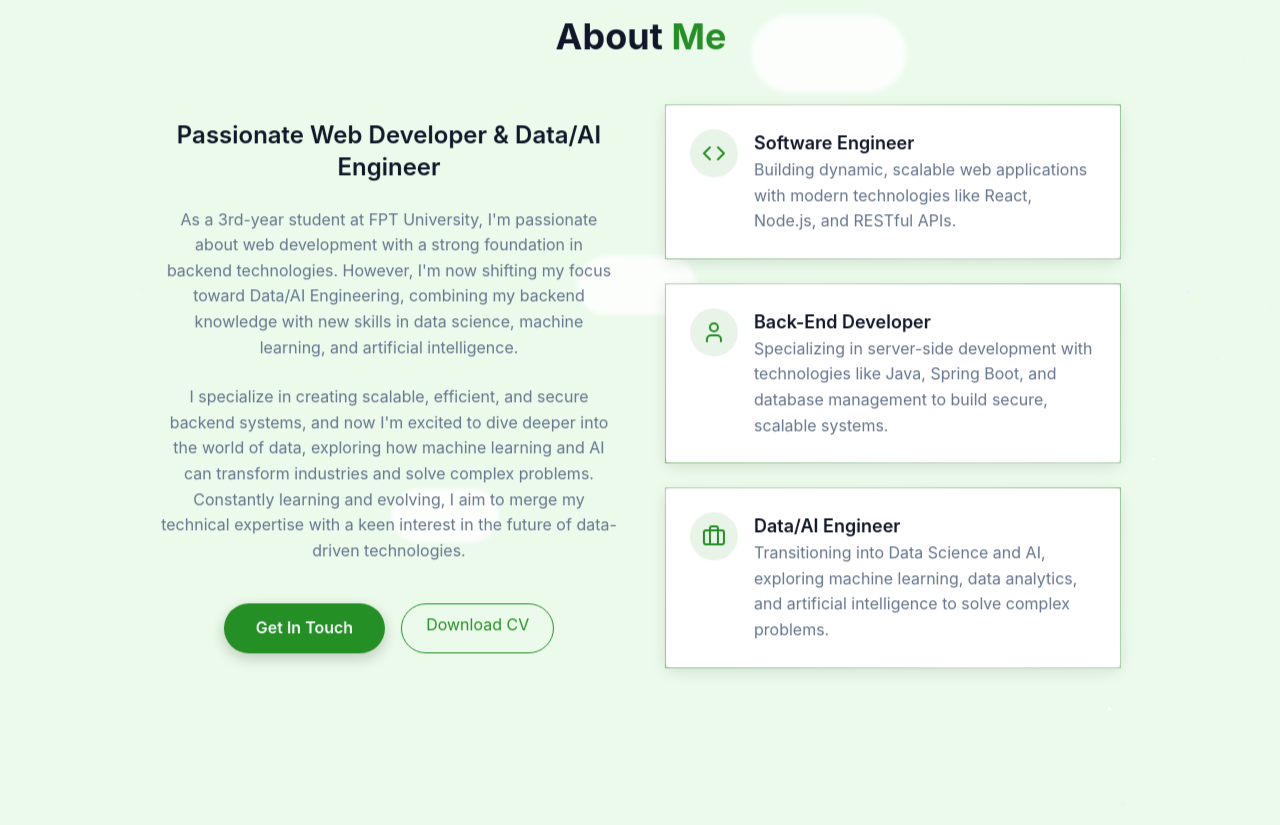
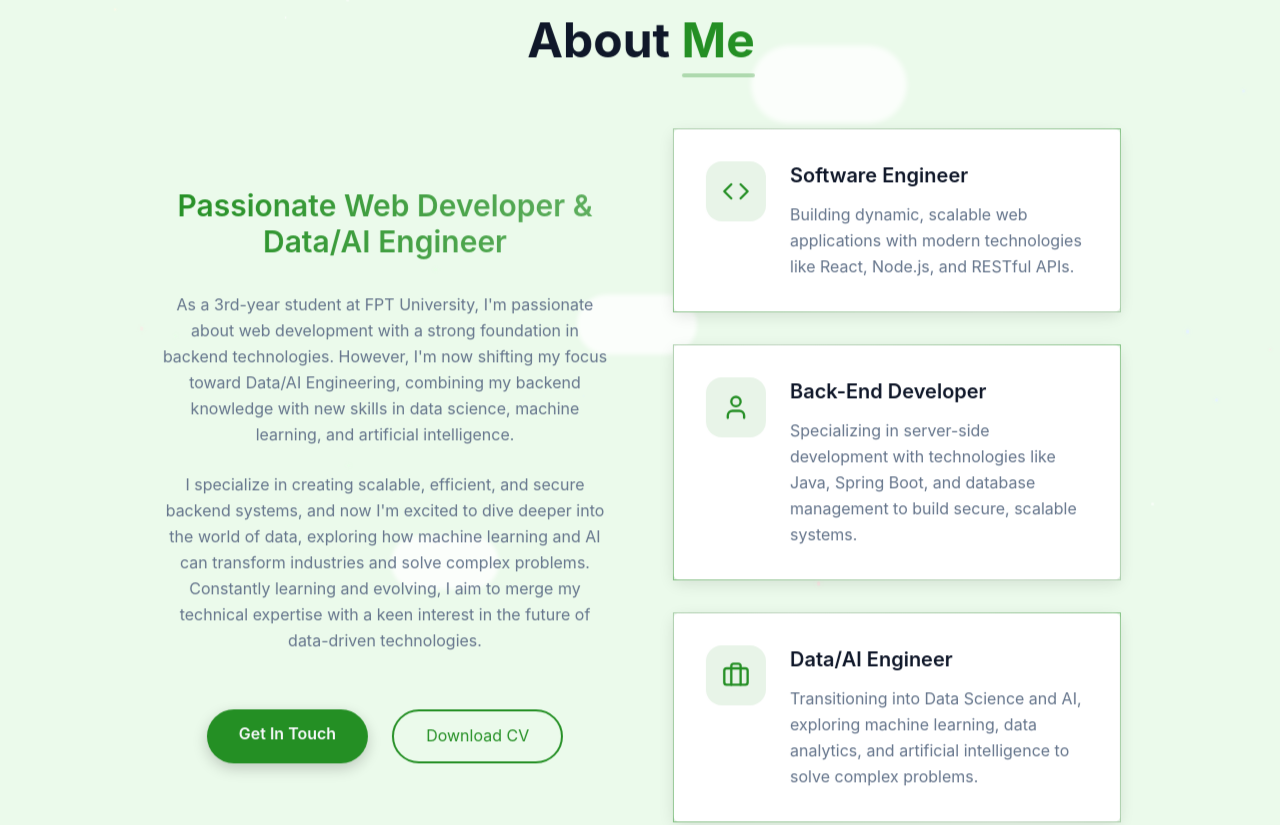
Before and after one commit to dangkhoipham80/portfolio, a React (Vite) app in the folder portfolio/: page / in a window 1280 px wide. Shown: the part 880-1705 px from the top of the page. Built offline with nearby package versions, Linux system fonts and the light colour scheme.

Commit message:
chroe: update css for aboutmesection

```diff
--- a/portfolio/src/components/AboutMeSection.tsx
+++ b/portfolio/src/components/AboutMeSection.tsx
@@ -2,27 +2,32 @@ import { Briefcase, Code, User } from "lucide-react";
 
 const AboutMeSection = () => {
   return (
-    <section id="about" className="py-24 px-4 relative">
+    <section id="about" className="py-24 px-4 relative overflow-hidden">
       <div className="container mx-auto max-w-5xl">
-        <h2 className="text-3xl md:text-4xl font-bold mb-12 text-center">
-          About <span className="text-primary">Me</span>
+        <h2 className="text-4xl md:text-5xl font-bold mb-16 text-center relative">
+          About{" "}
+          <span className="text-primary relative">
+            Me
+            <span className="absolute -bottom-2 left-0 w-full h-1 bg-primary/30 rounded-full"></span>
+          </span>
         </h2>
 
-        <div className="grid grid-cols-1 md:grid-cols-2 gap-12 items-center">
-          <div className="space-y-6">
-            <h3 className="text-2xl font-semibold">
+        <div className="grid grid-cols-1 md:grid-cols-2 gap-16 items-center">
+          <div className="space-y-8">
+            <h3 className="text-2xl md:text-3xl font-semibold bg-gradient-to-r from-primary to-primary/70 bg-clip-text text-transparent">
               Passionate Web Developer & Data/AI Engineer
             </h3>
 
-            <p className="text-muted-foreground">
-              As a 3rd-year student at FPT University, I'm passionate about web
-              development with a strong foundation in backend technologies.
-              However, I'm now shifting my focus toward Data/AI Engineering,
-              combining my backend knowledge with new skills in data science,
-              machine learning, and artificial intelligence.
+            <div className="space-y-6">
+              <p className="text-muted-foreground leading-relaxed">
+                As a 3rd-year student at FPT University, I'm passionate about
+                web development with a strong foundation in backend
+                technologies. However, I'm now shifting my focus toward Data/AI
+                Engineering, combining my backend knowledge with new skills in
+                data science, machine learning, and artificial intelligence.
               </p>
 
-            <p className="text-muted-foreground">
+              <p className="text-muted-foreground leading-relaxed">
                 I specialize in creating scalable, efficient, and secure backend
                 systems, and now I'm excited to dive deeper into the world of
                 data, exploring how machine learning and AI can transform
@@ -30,45 +35,55 @@ const AboutMeSection = () => {
                 evolving, I aim to merge my technical expertise with a keen
                 interest in the future of data-driven technologies.
               </p>
+            </div>
 
-            <div className="flex flex-col sm:flex-row gap-4 pt-4 justify-center">
-              <a href="#contact" className="cosmic-button">
-                {" "}
-                Get In Touch
+            <div className="flex flex-col sm:flex-row gap-6 pt-6 justify-center">
+              <a
+                href="#contact"
+                className="cosmic-button group relative overflow-hidden"
+              >
+                <span className="relative z-10">Get In Touch</span>
+                <div className="absolute inset-0 bg-gradient-to-r from-primary/20 to-primary/10 opacity-0 group-hover:opacity-100 transition-opacity duration-300"></div>
               </a>
 
               <a
                 href="/contact"
-                className="px-6 py-2 rounded-full border border-primary text-primary hover:bg-primary/10 transition-colors duration-300"
+                className="px-8 py-3 rounded-full border-2 border-primary text-primary hover:bg-primary/10 transition-all duration-300 relative overflow-hidden group"
               >
-                {" "}
-                Download CV
+                <span className="relative z-10">Download CV</span>
+                <div className="absolute inset-0 bg-primary/5 opacity-0 group-hover:opacity-100 transition-opacity duration-300"></div>
               </a>
             </div>
           </div>
-          <div className="grid grid-cols-1 gap-6">
-            <div className="gradient-border p-6 card-hover">
-              <div className="flex items-start gap-4">
-                <div className="p-3 rounded-full bg-primary/10">
-                  <Code className="h-6 w-6 text-primary" />
+
+          <div className="grid grid-cols-1 gap-8">
+            <div className="gradient-border p-8 card-hover group">
+              <div className="flex items-start gap-6">
+                <div className="p-4 rounded-2xl bg-primary/10 group-hover:bg-primary/20 transition-colors duration-300">
+                  <Code className="h-7 w-7 text-primary" />
                 </div>
-                <div className="text-left">
-                  <h4 className="font-semibold text-lg"> Software Engineer</h4>
-                  <p className="text-muted-foreground">
+                <div className="text-left space-y-3">
+                  <h4 className="font-semibold text-xl text-foreground">
+                    Software Engineer
+                  </h4>
+                  <p className="text-muted-foreground leading-relaxed">
                     Building dynamic, scalable web applications with modern
                     technologies like React, Node.js, and RESTful APIs.
                   </p>
                 </div>
               </div>
             </div>
-            <div className="gradient-border p-6 card-hover">
-              <div className="flex items-start gap-4">
-                <div className="p-3 rounded-full bg-primary/10">
-                  <User className="h-6 w-6 text-primary" />
+
+            <div className="gradient-border p-8 card-hover group">
+              <div className="flex items-start gap-6">
+                <div className="p-4 rounded-2xl bg-primary/10 group-hover:bg-primary/20 transition-colors duration-300">
+                  <User className="h-7 w-7 text-primary" />
                 </div>
-                <div className="text-left">
-                  <h4 className="font-semibold text-lg">Back-End Developer</h4>
-                  <p className="text-muted-foreground">
+                <div className="text-left space-y-3">
+                  <h4 className="font-semibold text-xl text-foreground">
+                    Back-End Developer
+                  </h4>
+                  <p className="text-muted-foreground leading-relaxed">
                     Specializing in server-side development with technologies
                     like Java, Spring Boot, and database management to build
                     secure, scalable systems.
@@ -76,14 +91,17 @@ const AboutMeSection = () => {
                 </div>
               </div>
             </div>
-            <div className="gradient-border p-6 card-hover">
-              <div className="flex items-start gap-4">
-                <div className="p-3 rounded-full bg-primary/10">
-                  <Briefcase className="h-6 w-6 text-primary" />
+
+            <div className="gradient-border p-8 card-hover group">
+              <div className="flex items-start gap-6">
+                <div className="p-4 rounded-2xl bg-primary/10 group-hover:bg-primary/20 transition-colors duration-300">
+                  <Briefcase className="h-7 w-7 text-primary" />
                 </div>
-                <div className="text-left">
-                  <h4 className="font-semibold text-lg">Data/AI Engineer</h4>
-                  <p className="text-muted-foreground">
+                <div className="text-left space-y-3">
+                  <h4 className="font-semibold text-xl text-foreground">
+                    Data/AI Engineer
+                  </h4>
+                  <p className="text-muted-foreground leading-relaxed">
                     Transitioning into Data Science and AI, exploring machine
                     learning, data analytics, and artificial intelligence to
                     solve complex problems.
```
Lines whose indentation alone changed are shown as unchanged.
